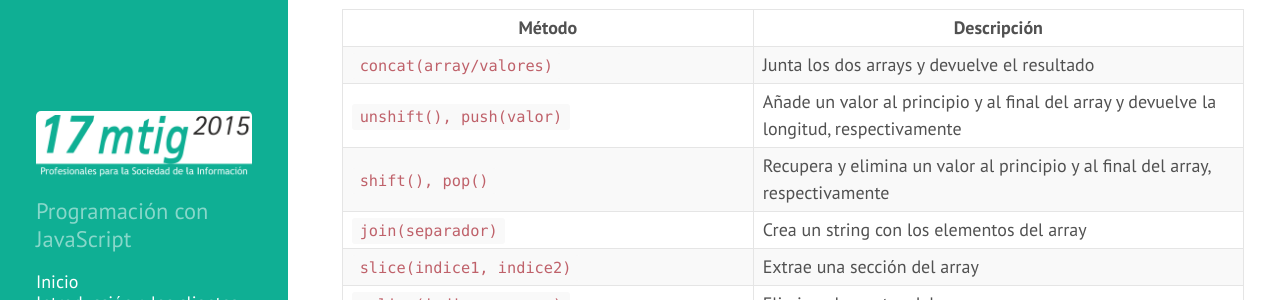
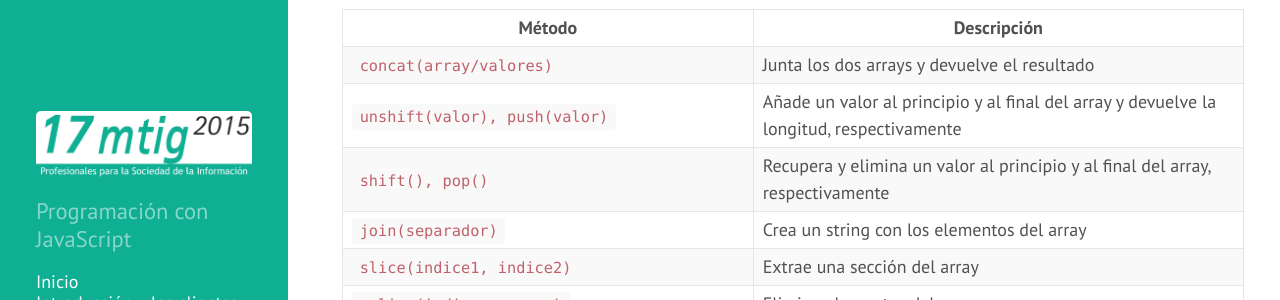
Before and after one commit to xguaita/mtig-js, a Jekyll site: the page built from modulo3/index.md, in a window 1280 px wide and 900 px high, scrolled down 6104 px. Shown: the part 152-452 px from the top of the window. Built offline with Jekyll 4.4.1, drawn with Linux system fonts in a browser that asks for light colours; Markdown is read by kramdown in place of the engine named in the settings.

Commit message:
Falta valor

```diff
--- a/modulo3/index.md
+++ b/modulo3/index.md
@@ -218,7 +218,7 @@ Algunos métodos del objeto `Array`:
 | Método | Descripción |
 | --------- | ----------- |
 | `concat(array/valores)` | Junta los dos arrays y devuelve el resultado |
-| `unshift(), push(valor)` | Añade un valor al principio y al final del array y devuelve la longitud, respectivamente |
+| `unshift(valor), push(valor)` | Añade un valor al principio y al final del array y devuelve la longitud, respectivamente |
 | `shift(), pop()` | Recupera y elimina un valor al principio y al final del array, respectivamente |
 | `join(separador)` | Crea un string con los elementos del array |
 | `slice(indice1, indice2)` | Extrae una sección del array |
```
